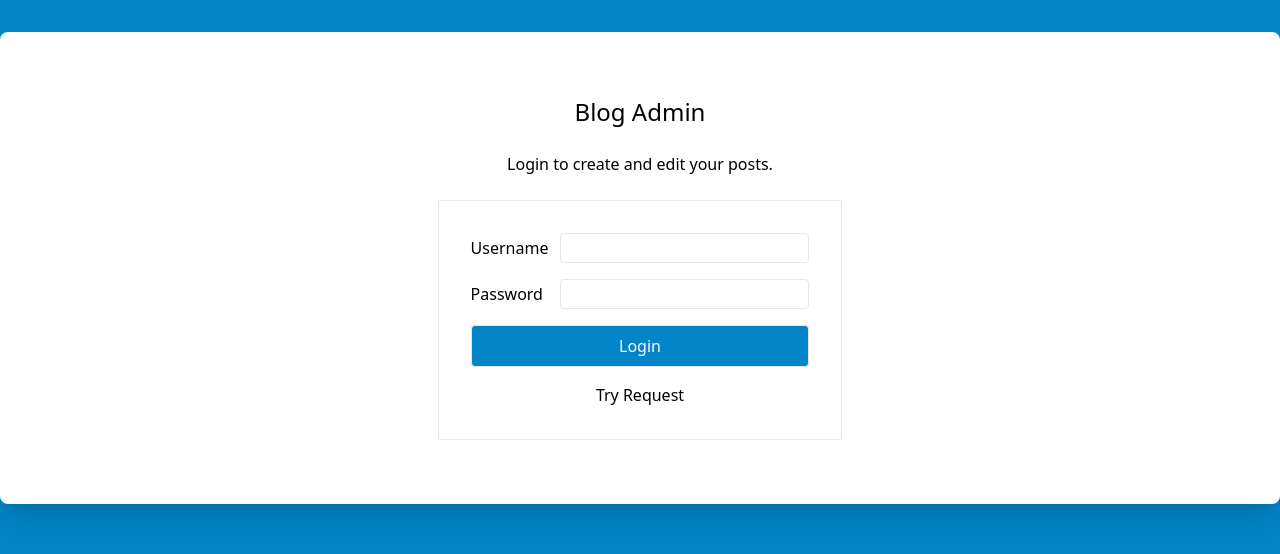
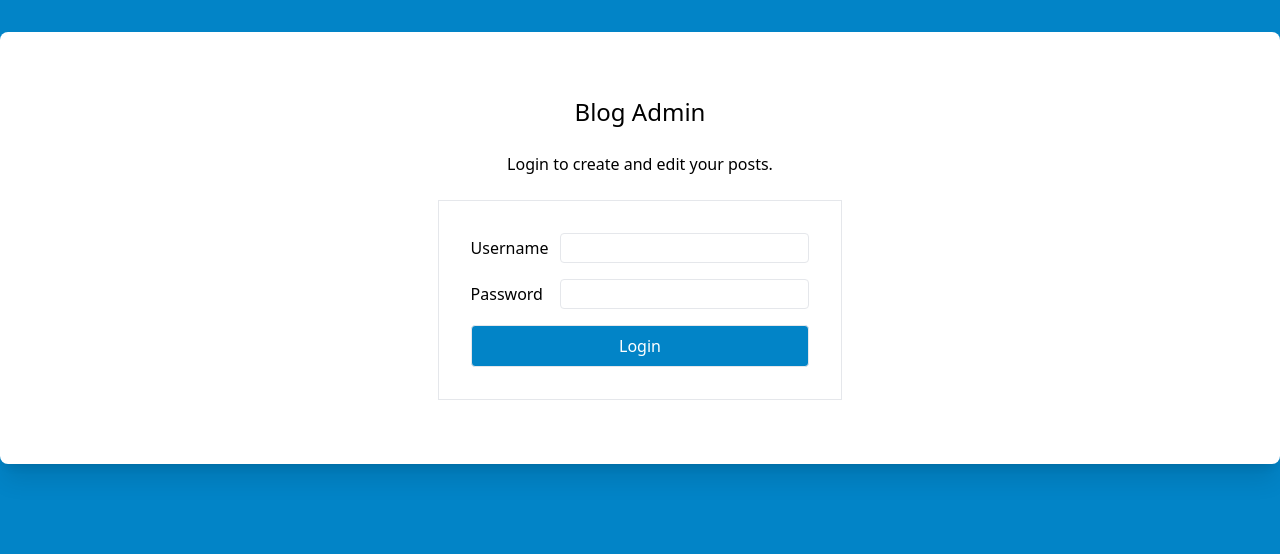
Before and after one commit to ken-ux/blog-admin, a React (Vite) app: page / in a window 1280 px wide. Shown: the top 554 px of the page. Built offline with nearby package versions, Linux system fonts and the light colour scheme; no server answers.

Commit message:
Remove button for testing protected API calls

```diff
--- a/src/components/LoginForm.tsx
+++ b/src/components/LoginForm.tsx
@@ -29,17 +29,6 @@ export default function LoginForm({ setAuthenticated }: LoginFormProps) {
       console.error("Error:", error);
     }
   }
-
-  const clickHandler = async () => {
-    const urlTwo = import.meta.env.VITE_API_URL + "/protected";
-    const response = await fetch(urlTwo, {
-      headers: {
-        Authorization: localStorage.getItem("token") as string,
-      },
-    });
-    const result = await response.json();
-    console.log(result);
-  };
 
   return (
     <form
@@ -75,9 +64,6 @@ export default function LoginForm({ setAuthenticated }: LoginFormProps) {
       >
         Login
       </button>
-      <button type="button" onClick={clickHandler}>
-        Try Request
-      </button>
     </form>
   );
 }
```
